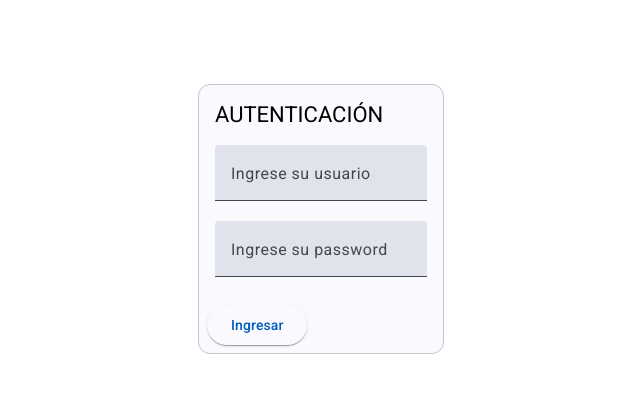
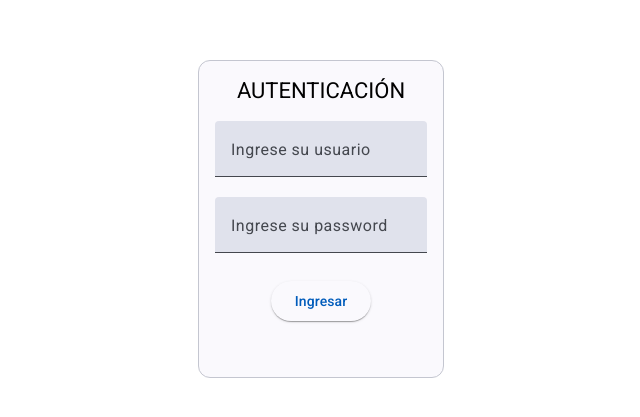
Before and after one commit to tonylex12/app-patas-idat, an Angular app: page /login in a window 1280 px wide. Shown: the part 181-598 px from the top of the page, without its empty margins (319-959 px from the left). Built offline with nearby package versions, Linux system fonts and the light colour scheme.

Commit message:
fix: estilos en login

```diff
--- a/src/app/auth/login/login.component.css
+++ b/src/app/auth/login/login.component.css
@@ -6,7 +6,10 @@
   height: 100%;
 }
 
-.mat-content form {
+.mat-content form,
+mat-card-actions,
+mat-card-footer,
+mat-card-header {
   display: flex;
   flex-direction: column;
   justify-content: center;
@@ -15,4 +18,10 @@
 
 .mat-title {
   margin-bottom: 16px;
+  text-align: center;
 }
+
+.message {
+  padding: 8px;
+  text-align: center;
+}
--- a/src/app/auth/login/login.component.html
+++ b/src/app/auth/login/login.component.html
@@ -1,6 +1,6 @@
 <div class="form">
   <mat-card appearance="outlined">
-    <mat-card-header class="mat-content">
+    <mat-card-header>
       <mat-card-title class="mat-title">AUTENTICACIÓN</mat-card-title>
     </mat-card-header>
     <mat-card-content class="mat-content">
@@ -24,7 +24,7 @@
       <button mat-raised-button (click)="onLogin()">Ingresar</button>
     </mat-card-actions>
     <mat-card-footer class="mat-content">
-      <div>{{ mensaje }}</div>
+      <p class="message">{{ mensaje }}</p>
     </mat-card-footer>
   </mat-card>
 </div>
```
